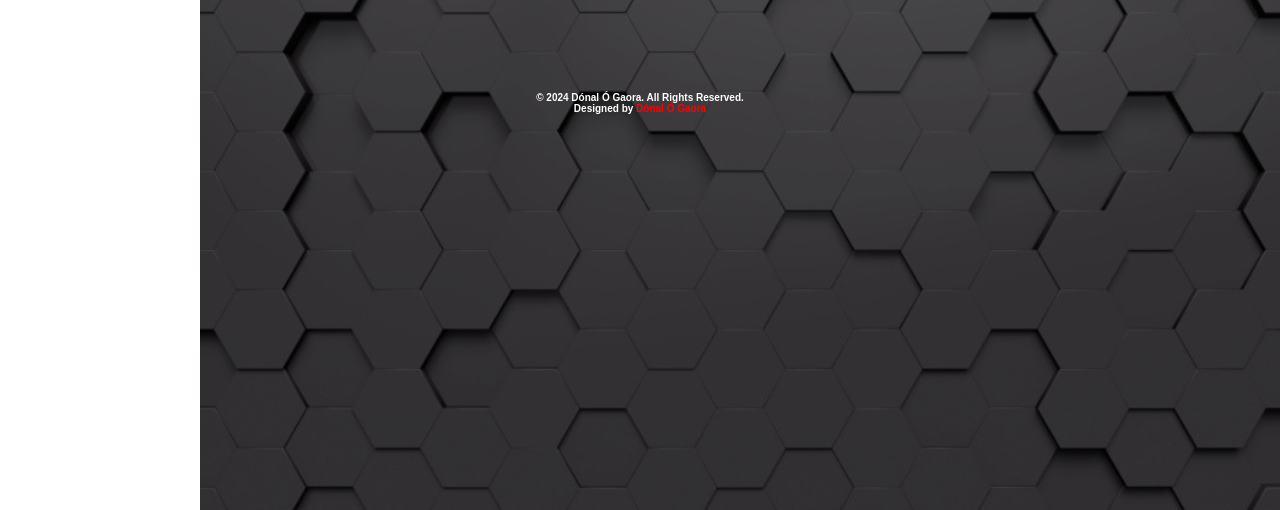
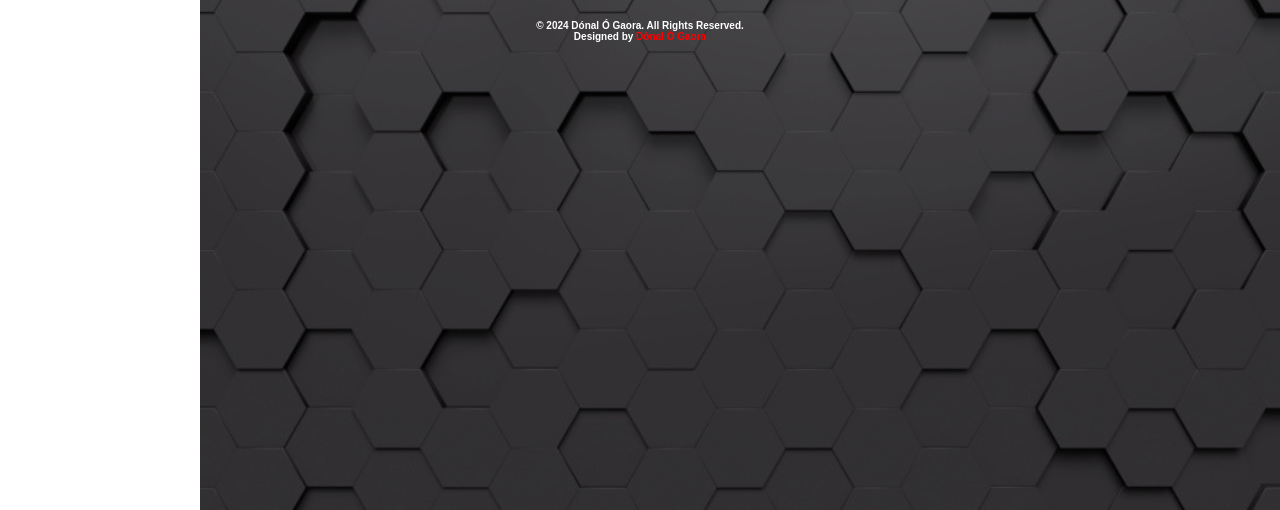
Before and after one commit to donalogaora/www.donalogaora.com, a plain HTML site: page index.html in a window 1280 px wide. Shown: the part 290-800 px from the top of the page. Drawn offline with Linux system fonts and the light colour scheme.

Commit message:
Update index.html

```diff
--- a/index.html
+++ b/index.html
@@ -23,12 +23,11 @@
       <img src="Assets/printables_logo.webp" alt="Printables">
     </a>
   </div>
-  <br>
-  <br>
-  <br>
-  <br>
-  <h6>© 2024 Dónal Ó Gaora. All Rights Reserved.<br>Designed by <span style="color: red;">Dónal Ó Gaora</span></h6>
   <script src="script.js"></script>
 </body>
 
+<footer>
+  <h6>© 2024 Dónal Ó Gaora. All Rights Reserved.<br>Designed by <span style="color: red;">Dónal Ó Gaora</span></h6>
+</footer>
+
 </html>
```
